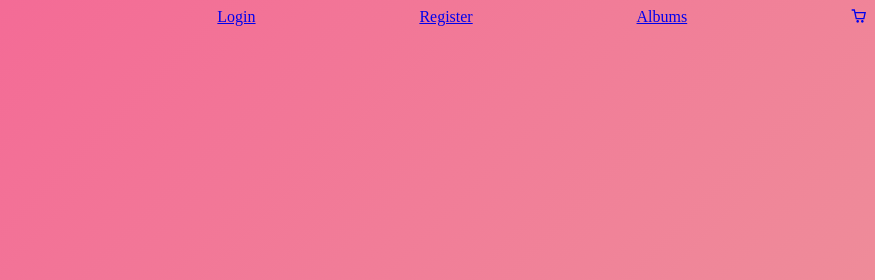
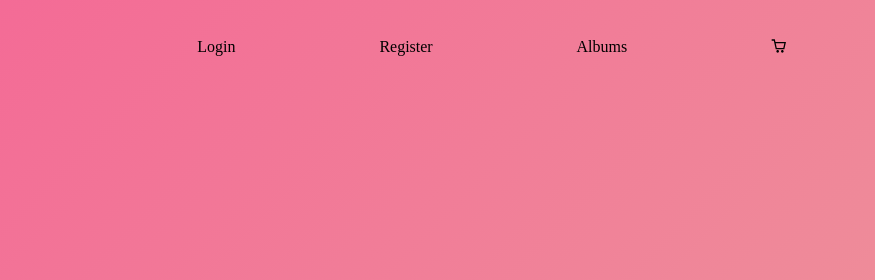
Before and after one commit to 2208-Team404NotFound/Grace_Shopper, a React app: page / in a window 1280 px wide. Shown: the top 280 px of the page, 405-1280 px from the left. Built offline with nearby package versions, Linux system fonts and the light colour scheme.

Commit message:
Modified: Re-positioned, changed the color, and stylized the header buttons  (public/style.css) Modified: Assigned IDs to header buttons (src/index.js)

```diff
--- a/public/style.css
+++ b/public/style.css
@@ -9,12 +9,35 @@ header {
     justify-content: space-between;
 
     width: 100%;
+
 }
 
 #logo {
     text-align: center;
     width: 400px;
     margin: 2%;
+    color: black;
+}
+#login {
+    margin-top: 30px;
+    text-decoration: none;
+    color: black;
+}
+#register {
+    margin-top: 30px;
+    text-decoration: none;
+    color: black;
+}
+#albums {
+    margin-top: 30px;
+    text-decoration: none;
+    color: black;
+}
+#shopping-cart {
+    margin-top: 30px;
+    margin-right: 5em;
+    text-decoration: none;
+    color: black;
 }
 
 nav {
--- a/src/index.js
+++ b/src/index.js
@@ -25,10 +25,10 @@ const App = () => {
 
                 <header>
                     <h1 id='logo'>Decent Cassette Shop&nbsp;<BsDiscFill className='icon-disc rotating' /> </h1>
-                    <Link to="Login"> Login </Link>
-                    <Link to="Register"> Register </Link>
-                    <Link to="Albums"> Albums </Link>
-                    <Link to="Orders"> <CgShoppingCart /> </Link>
+                    <Link id='login' to="Login"> Login </Link>
+                    <Link id='register' to="Register"> Register </Link>
+                    <Link id='albums' to="Albums"> Albums </Link>
+                    <Link id='shopping-cart' to="Orders"> <CgShoppingCart /> </Link>
                 </header>
 
                 <main>
```
